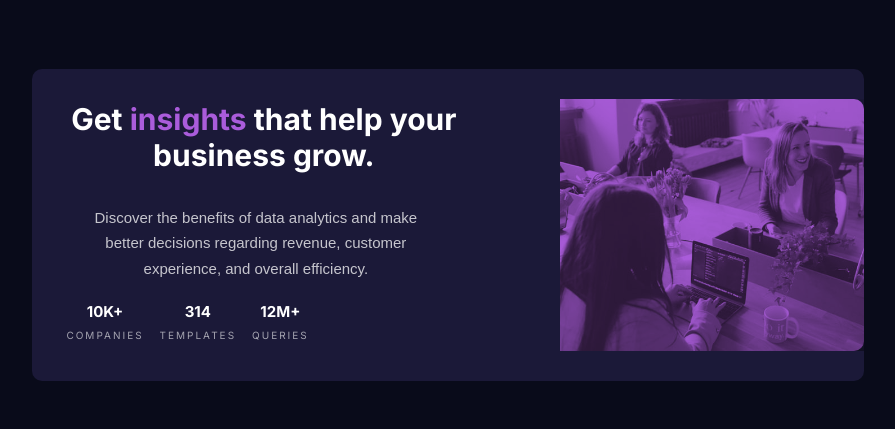
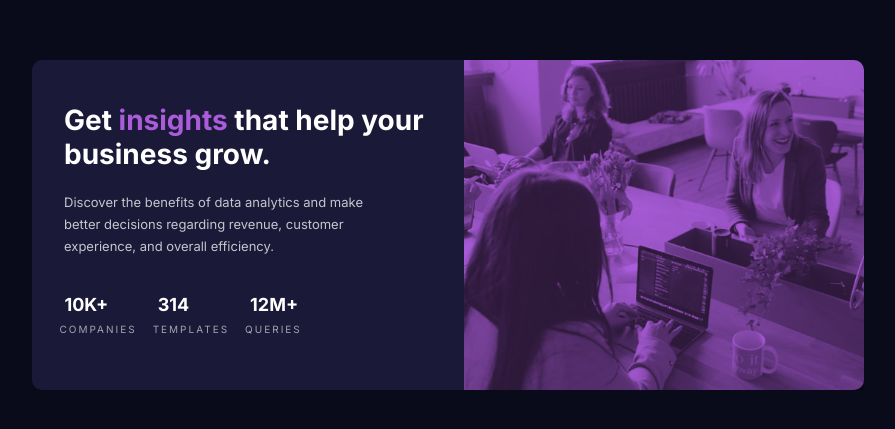
Before and after one commit to GenuineMiyashita/Stats-Preview-Card, a plain HTML site: page index.html in a window 1280 px wide. Shown: the part 175-604 px from the top of the page, without its empty margins (192-1087 px from the left). Drawn offline with Linux system fonts and the light colour scheme.

Commit message:
Update styles.css
Refactor media queries.

```diff
--- a/styles.css
+++ b/styles.css
@@ -158,35 +158,40 @@
     .cardContainer {
         display: flex;
         flex-direction: row-reverse;
-        max-width: 1200px;
+        max-width: 900px;
+        max-height: 900px;
         border-radius: 0.625rem;
     }
 
     #pictureContainer {
         border-radius: 0 0.625rem 0.625rem 0;
+        width:  101%;
     }
 
     #hero {
-        display: flex;
-        justify-content: flex-start;
-        width: 92.5%;
+        width: 100%;
+        padding-bottom: 1rem;
     }
 
     #heroText {
-        font-size: 30px;
-        padding-left: 0;
+        font-size: 28px;
+        padding: 1.75rem 2rem 1.25rem;
+        text-align: left;
     }
 
     #heroSubText {
-        font-size: 15px;
-        padding-left: 0;
+        width: 100%;
+        font-family: 'Inter', sans-serif;
+        font-size: 13px;
+        padding-left: 2rem;
+        text-align: left;
     }
 
 
     #stats {
         display: flex;
-        justify-content: flex-start;
-        width: 90%;
+        width: 91%;
+        text-align: left;
     }
 
     #stats p {
@@ -194,51 +199,6 @@
     }
 
     #stats span {
-        font-size: 15px;
+        font-size: 18px;
     }
-
-    /* #hero {
-        max-width: 75%;
-        text-align: left;
-        margin-right: 4rem;
-        padding-bottom: 2.5rem;
-    }
-
-
-
-    #heroText {
-        font-size: 35px;
-    }
-
-    #heroSubText {
-        max-width: 90%;
-        font-size: 15px;
-    }
-
-    #stats {
-        max-width: 70%;
-        display: flex;
-        flex-direction: row;
-        text-align: left;
-        margin-right: 4rem;
-    }
-
-    #stats p {
-        font-size: 12px;
-        margin-right: 2.5rem;
-    } */
 }
-
-/* Ultrawide M */
-
-/* @media screen and (min-width: 2000px) {
-    .cardContainer {
-        max-width: 1100px;
-    }
-
-    #pictureContainer {
-        max-width: 540px;
-        border-radius: 0 0.625rem 0.625rem 0;
-        overflow: hidden;
-    }
-} */
```
